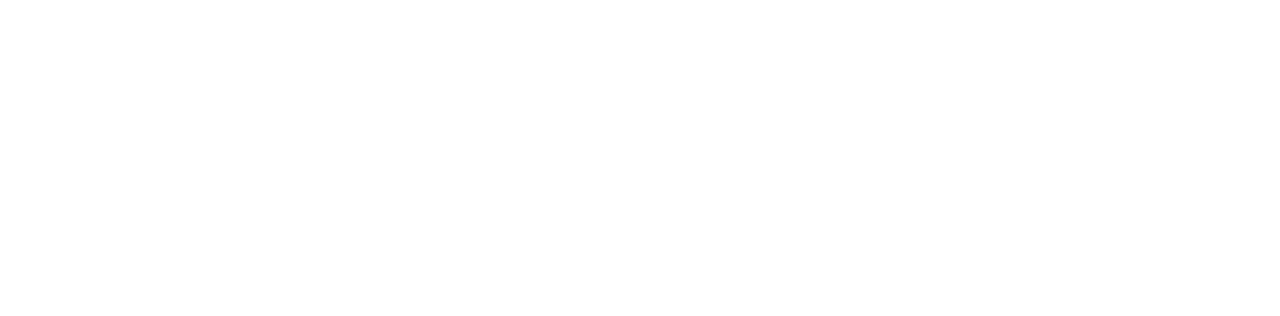
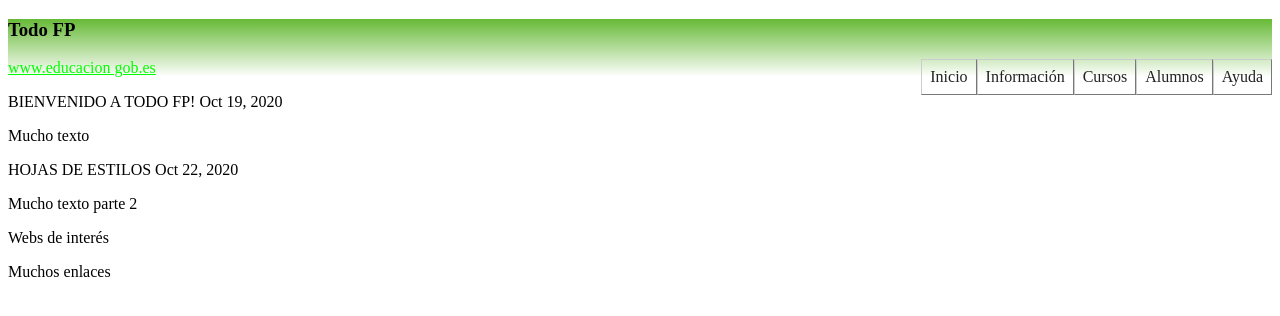
Before and after one commit to alexret/PracticaFinalAlejandroRela-o, a plain HTML site: page index.html in a window 1280 px wide. Drawn offline with Linux system fonts and the light colour scheme.

Commit message:
Inicio con el diseño

```diff
--- a/index.html
+++ b/index.html
@@ -3,12 +3,51 @@
     <head>
 
         <style>
+            a {color: rgb(1, 255, 1);}
 
+            a.botones {
+            text-decoration: none;
+            background-color: Transparent;;
+            color: #222;
+            border: 1px outset #CCC;
+            padding: .5em .5em;
+            float: right;
+            }
+            a.botones:hover {
+            background: rgb(68, 202, 68);
+            }
+            a.botones:active {
+            border: 1px inset #000;
+            }
+            section {background-image: linear-gradient(rgba(84, 177, 30, 0.89), rgb(255, 255, 255));position: relative;}
+
+            #logo { display: inline;}
+            #documentacion {}
+            .botones {}
 
         </style>
     </head>
 
         <body>
+            <section>
+                <h3>Todo FP</h3>
+                <div id="logo">
+                <a href="www.educacion-gob.es">www.educacion gob.es</a>
+                <a class="botones" href="*">Ayuda</a>
+                <a class="botones" href="*">Alumnos</a>
+                <a class="botones" href="*">Cursos</a>
+                <a class="botones" href="*">Informaci&oacute;n</a>
+                <a class="botones" href="*">Inicio</a>
+                </div>
+            </section>
+            <div id="documentacion">
+                <p class="cabecera">BIENVENIDO A TODO FP! Oct 19, 2020</p>
+                <p>Mucho texto</p>
+                <p class="cabecera">HOJAS DE ESTILOS Oct 22, 2020</p>
+                <p>Mucho texto parte 2</p>
+                <p class="cabecera">Webs de interés</p>
+                <p>Muchos enlaces</p>
+            </div>
         </body>
 
 
```
Also changed, not shown: 1 other file.
